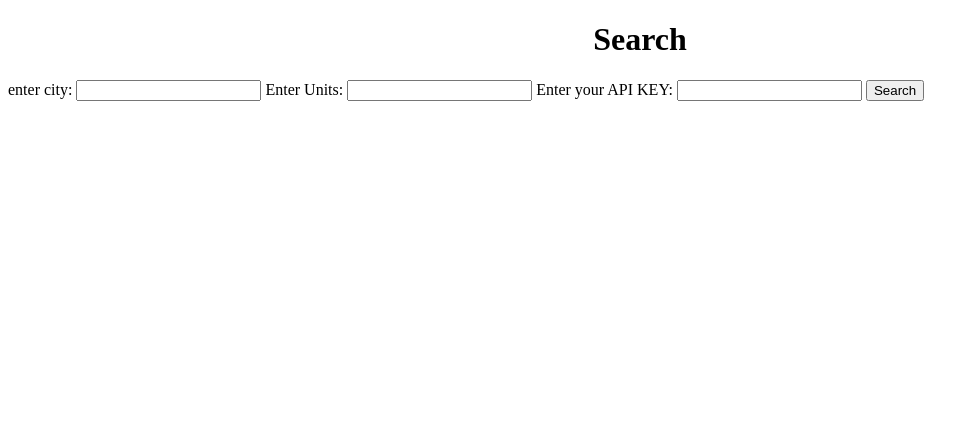
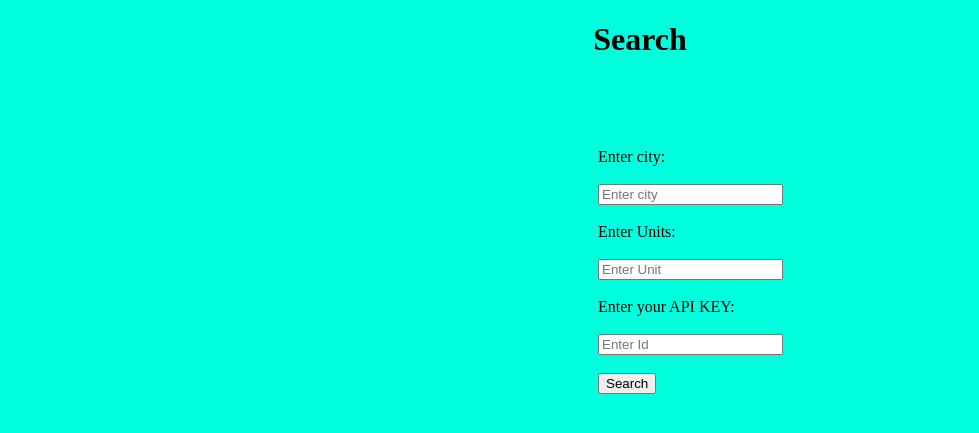
Before and after one commit to chopadebhush/WeatherAppRepo, a Flask app: page / in a window 1280 px wide. Shown: the top 433 px of the page, without its empty margins (0-979 px from the left). Run offline with Flask 3, Linux system fonts and the light colour scheme.

Commit message:
add change in html

```diff
--- a/templates/index.html
+++ b/templates/index.html
@@ -1,24 +1,34 @@
 <!DOCTYPE html>
 <html lang="en">
 <head>
+    <meta charset="UTF-8">
+    <meta name="viewport" content="width=device-width, initial-scale=1.0">
+    <title>Document</title>
 </head>
-<body>
+<body  style="background-color:rgb(0, 255, 221);">
     <title>Search Page</title>
     <div class="content">
         <h1 style="text-align: center">Search</h1>
 
-        <div class="form">
-            <form action="/weatherapp" method="POST">
-                <label for='city'>enter city: <label>
-                <input type="text" name="city" id="city">
+        <div class="form" style=" margin-left:550px; margin-top: 50px;padding: 40px;">
+            <form action="/weatherapp" method="POST"  >
+                <label for='city'>Enter city: <label><br>
+                    <br>
+                <input type="text" name="city" id="city" Required Placeholder="Enter city"><br>
+                <br>
 
-                <label for='units'>Enter Units: <label>
-                <input type="text" name="units" id="units">
-                <label for='appid'>Enter your API KEY: <label>
-                <input type="text" name="appid" id="appid">
-                <input type="submit" value="Search">
+                <label for='units'>Enter Units: <label><br>
+                    <br>
+                <input type="text" name="units" id="units"Required Placeholder="Enter Unit"><br>
+                <br>
+                <label for='appid'>Enter your API KEY: <label><br>
+                    <br>
+                <input type="text" name="appid" id="appid" Required Placeholder="Enter Id"><br>
+                <br>
+                <input type="submit" value="Search" ><br>
             </form>
         </div>
     </div>
+
 </body>
 </html>
```
